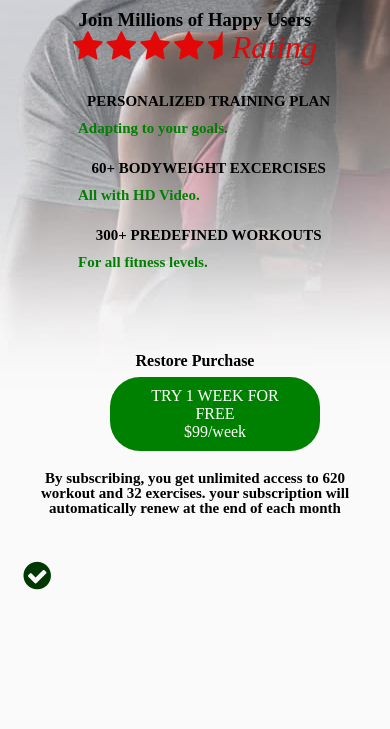
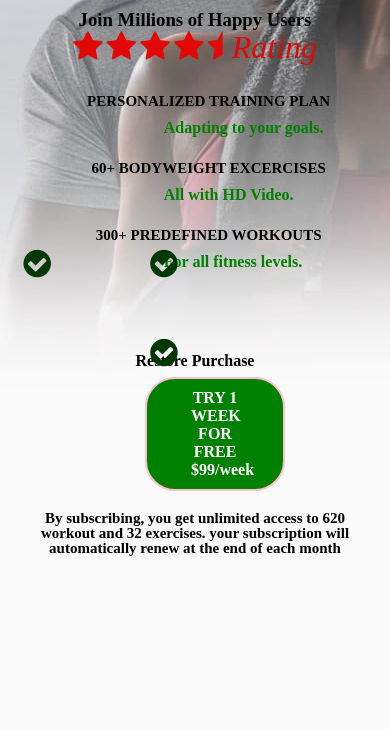
Before and after one commit to temiboy/sam, a plain HTML site: page index.html in a window 390 px wide. Shown: the part 115-844 px from the top of the page. Drawn offline with Linux system fonts and the light colour scheme.

Commit message:
initial commit

```diff
--- a/style.css
+++ b/style.css
@@ -10,8 +10,8 @@
 
 body{
       background-image: url(/images/IMG-20220317-WA0001.jpg);
-
-
+     max-width: 100%;
+    max-height: 100%;
   }
 
 .head{
@@ -65,11 +65,11 @@ ul li a{
     font-weight: 600;
 
 }
-@media (max-width: 480px){
+@media (max-width: 320px){
     ul li{
         border: 20px;
-        width: 60%;
-        margin-left: 20%;
+        width: 80%;
+        margin-left: 10%;
     }
     ul li a{
         width: 120%;
@@ -86,7 +86,7 @@ p{
     color: green;
     font-weight: bold;
 }
-@media (max-width: 480px){
+@media (max-width: 320px){
     p{font-size: 15px;
     margin-left: 20%;}
 
@@ -100,7 +100,7 @@ p{
 }
 @media (max-width: 480px){
     .far{
-        top: 80%;
+        top: 43%;
         left: 6%;
     }
 }
@@ -111,9 +111,9 @@ p{
     left: 38.5%;
     color: rgb(1, 56, 1);
 }
-@media (max-width: 480px){
+@media (max-width: 320px){
     .far1{
-        top: 104%;
+        top: 57%;
         left: 6%;
     }
 }
@@ -124,9 +124,9 @@ p{
     left: 38.5%;
     color: rgb(1, 56, 1);
 }
-@media (max-width: 480px){
+@media (max-width: 320px){
     .far2{
-        top: 127%;
+        top: 70%;
         left: 6%;
     }
 }
@@ -148,3 +148,9 @@ h5{
     padding: 20px;
     font-size: 15px;
 }
+
+@media (max-width: 320px){
+    body{
+        width: 100%;
+    }
+}
```
